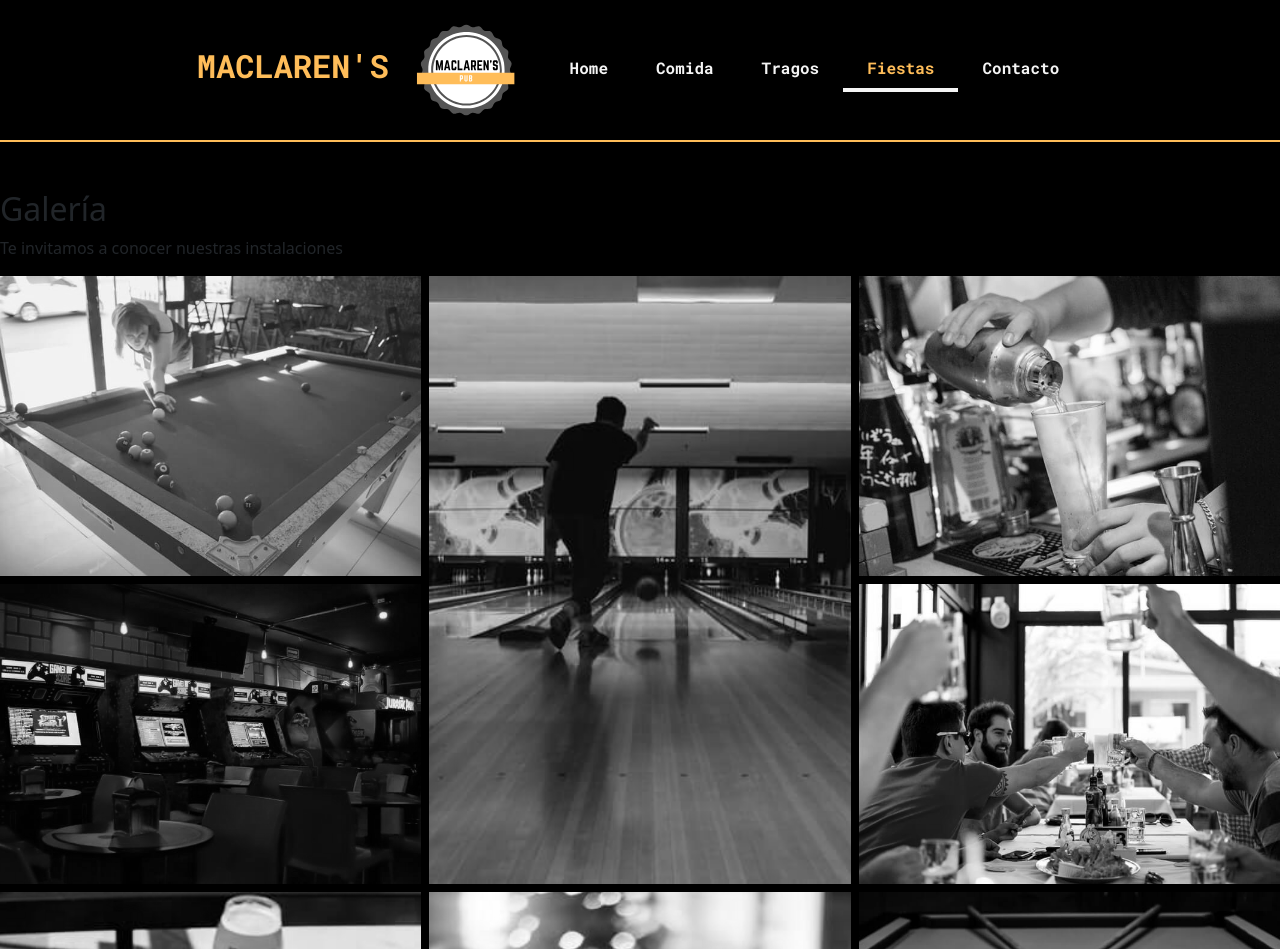
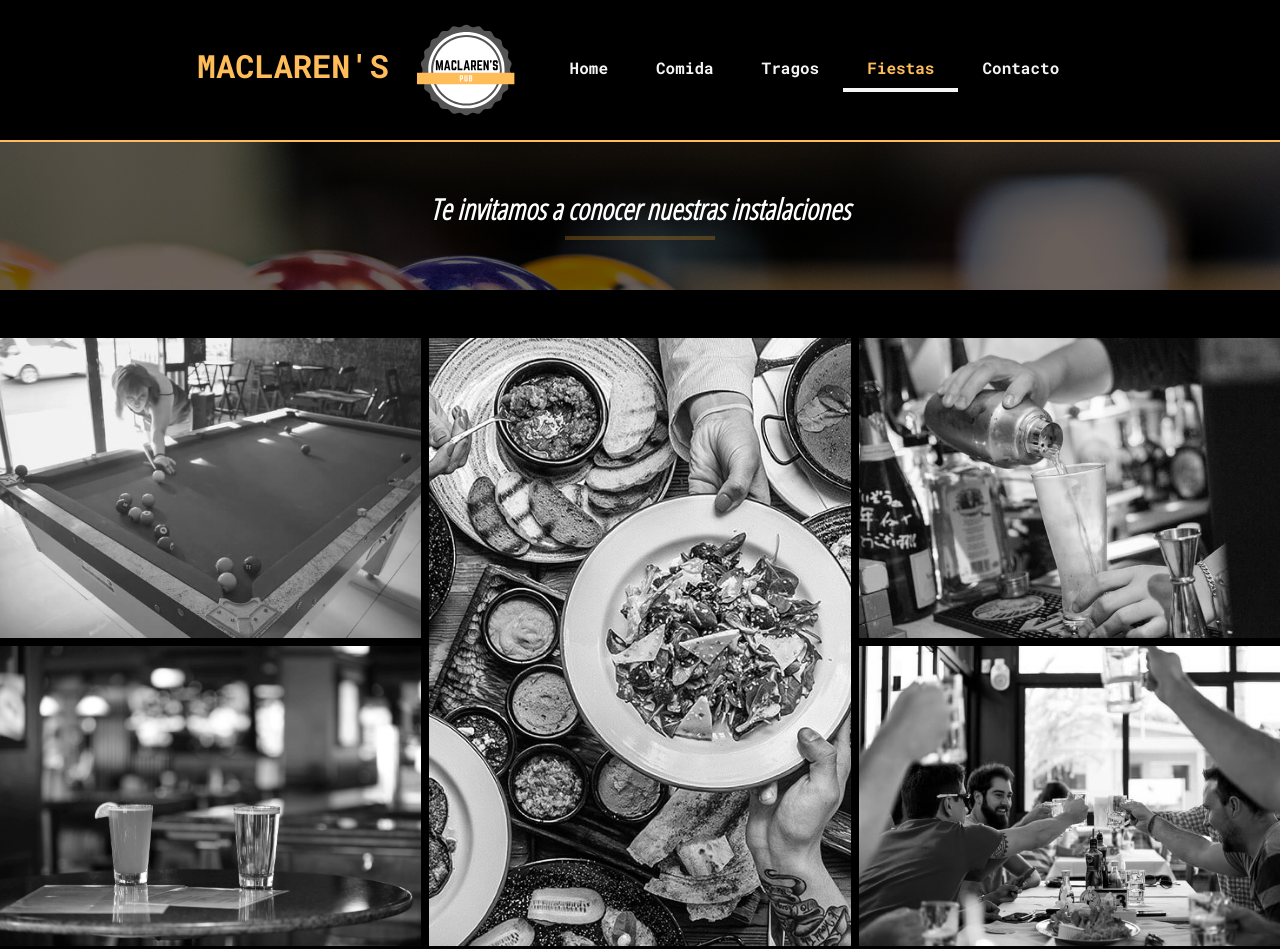
Before and after one commit to ceciliadean182/maclarens, a website: page pages/galeria.html in a window 1280 px wide. Shown: the top 949 px of the page. Drawn offline with nearby package versions, Linux system fonts and the light colour scheme.

Commit message:
Se modifica galeria de fotos

```diff
--- a/pages/galeria.html
+++ b/pages/galeria.html
@@ -54,21 +54,23 @@
             </div>
         </nav>
     </header>
-    <main class="main">
-        <h2 class="main__titulo">Galería</h2>
-        <p>Te invitamos a conocer nuestras instalaciones</p>
+
+        <div class="menu__presentacion--galeria">
+            <h2 class="menu__presentacion__titulo">Te invitamos a conocer nuestras instalaciones<hr class="line"></h2>
+        </div>
+        <div class="galeria">
         <div class="galeriaContainer">
             <div class="containerImagen">
                 <img src="../img/galeria1.jpg" alt="Chica jugando pool" class="containerImagen__img">
             </div>
             <div class="containerImagen">
-                <img src="../img/galeria2.jpg" alt="Chico jugando bowling" class="containerImagen__img">
+                <img src="../img/mclarens9.jpg" alt="Chico jugando bowling" class="containerImagen__img">
             </div>
             <div class="containerImagen">
                 <img src="../img/galeria3.jpg" alt="Trago" class="containerImagen__img">
             </div>
             <div class="containerImagen">
-                <img src="../img/galeria4.jpg" alt="Juegos" class="containerImagen__img">
+                <img src="../img/mclarens5.jpg" alt="Juegos" class="containerImagen__img">
             </div>
             <div class="containerImagen">
                 <img src="../img/galeria5.jpg" alt="Amigos brindando" class="containerImagen__img">
@@ -83,19 +85,20 @@
                 <img src="../img/galeria8.jpg" alt="Mesa de pool" class="containerImagen__img">
             </div>
             <div class="containerImagen">
-                <img src="../img/galeria9.jpg" alt="Chica con trago" class="containerImagen__img">
+                <img src="../img/galeria9.jpg" alt="Karaoke" class="containerImagen__img">
             </div>
             <div class="containerImagen">
-                <img src="../img/galeria10.jpg" alt="Temática de halloween" class="containerImagen__img">
+                <img src="../img/galeria10.jpg" alt="" class="containerImagen__img">
             </div>
             <div class="containerImagen">
-                <img src="../img/galeria11.jpg" alt="Karaoke" class="containerImagen__img">
+                <img src="../img/galeria11.jpg" alt="Temática de halloween" class="containerImagen__img">
             </div>
             <div class="containerImagen">
                 <img src="../img/galeria12.jpg" alt="Cerveza" class="containerImagen__img">
             </div>
         </div>
-    </main>
+    </div>
+
     <footer class="footer">
         <div class="footer__container">
             <div class="footer__container--columna">
--- a/scss/_galerias.scss
+++ b/scss/_galerias.scss
@@ -1,10 +1,27 @@
 @import "generales.scss";
+@import "menu.scss";
 
-/* comida */
+
 
 
 /* galería */
+.menu__presentacion--galeria {
+    background-color: $negro;
+    background-image: url("../img/galeria0.jpg");
+    background-repeat: no-repeat;
+    background-size: cover;
 
+    .menu__presentacion__titulo {
+        @include menu-presentacion-titulo;
+
+    }
+}
+.galeria {
+    background-color: $negro;
+    margin:0;
+    padding-top:3rem;
+    padding-bottom:3rem;
+}
 .galeriaContainer {
     display: grid;
     grid-template-columns: repeat(1,1fr);
@@ -48,7 +65,7 @@
 }
 .containerImagen:nth-child(9) {
     grid-column: span 2;
-    grid-row: span 2;
+    grid-row: span 3;
 }
 
 .containerImagen:nth-child(10) {
@@ -66,6 +83,9 @@
     .galeriaContainer {
         grid-template-columns: repeat(4,1fr);
     }
+    .containerImagen:nth-child(11) {
+        grid-row: span 2;
+    }
 }
 
 @media only screen and (min-width:1024px) {
@@ -74,6 +94,9 @@
         grid-auto-rows: 300px;
     }
     .containerImagen:nth-child(2) {
+        grid-row: span 2;
+    }
+    .containerImagen:nth-child(9) {
         grid-row: span 2;
     }
     .containerImagen:nth-child(11) {
```
